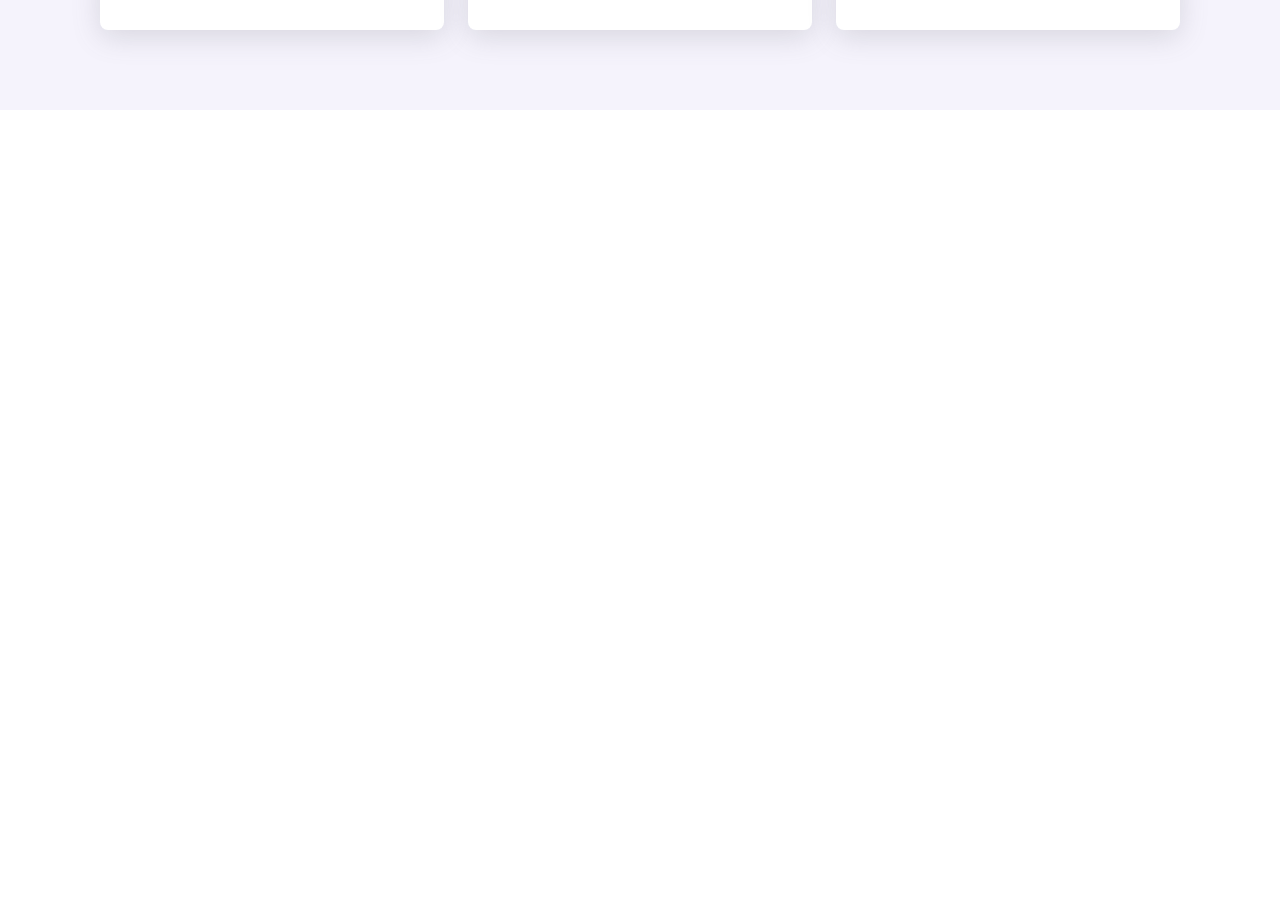
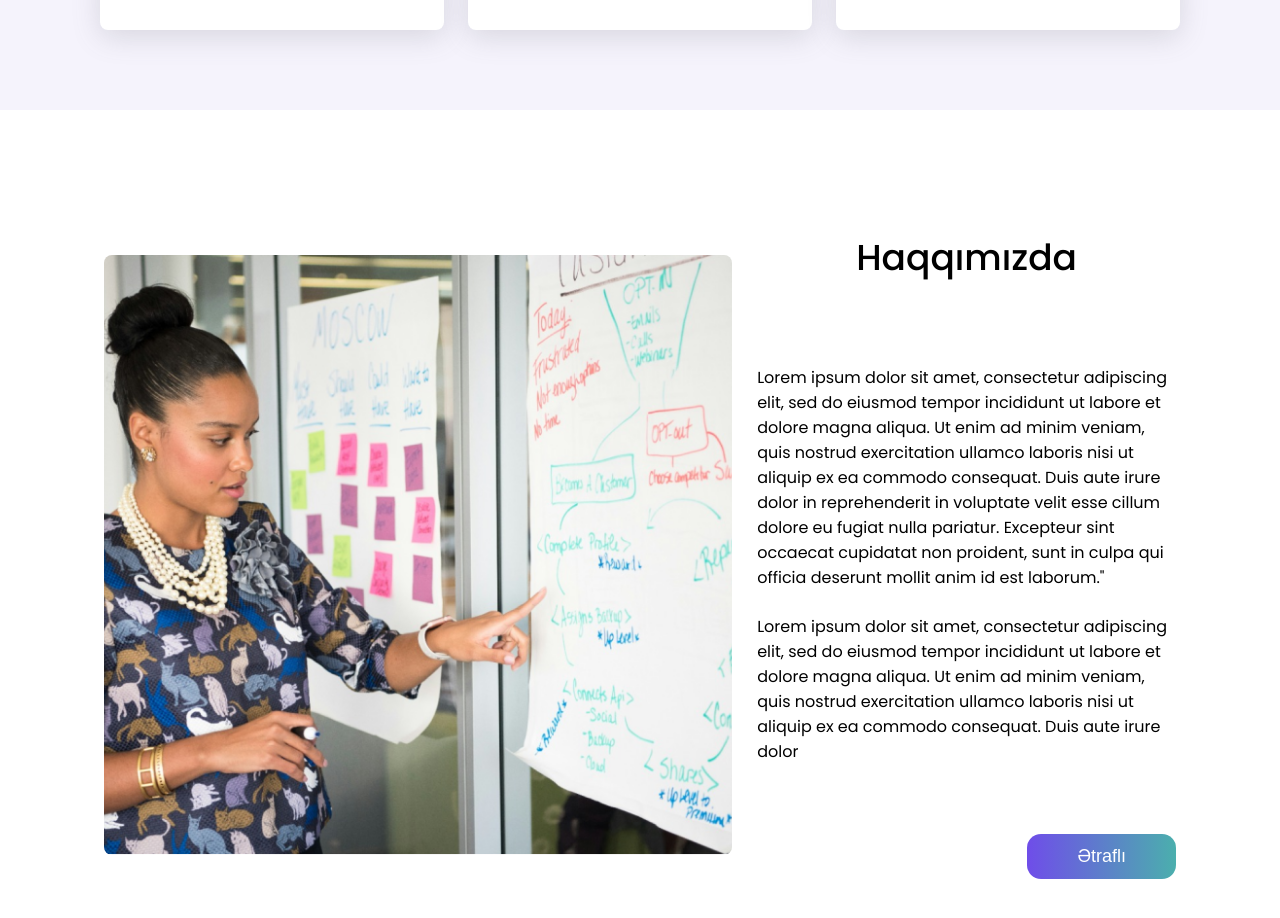
Before and after one commit to elturanshucai/3steps, a Next.js app: page / in a window 1280 px wide. Shown: the part 1550-2468 px from the top of the page. Before the commit the page ends 1660 px from the top, so only its background shows below. Built offline with nearby package versions, Linux system fonts and the light colour scheme.

Commit message:
complete about section

```diff
--- a/src/app/page.js
+++ b/src/app/page.js
@@ -1,3 +1,4 @@
+import About from "@/components/about/About";
 import HomePage from "@/components/home/HomePage";
 import Services from "@/components/services/Services";
 
@@ -6,6 +7,7 @@ export default function Home() {
     <main>
       <HomePage />
       <Services/>
+      <About/>
     </main>
   );
 }
--- /dev/null
+++ b/src/components/about/About.jsx
@@ -0,0 +1,24 @@
+import Image from 'next/image'
+import styles from './about.module.css'
+
+const About = () => {
+    return (
+        <section id='about' className={styles.about}>
+            <div className={styles.imageDiv}>
+                <Image fill alt='about' src="/about.png" />
+            </div>
+            <div className={styles.aboutContent}>
+                <h1 className={styles.title}>Haqqımızda</h1>
+                <div className={styles.contentText}>
+                    <p>Lorem ipsum dolor sit amet, consectetur adipiscing elit, sed do eiusmod tempor incididunt ut labore et dolore magna aliqua. Ut enim ad minim veniam, quis nostrud exercitation ullamco laboris nisi ut aliquip ex ea commodo consequat. Duis aute irure dolor in reprehenderit in voluptate velit esse cillum dolore eu fugiat nulla pariatur. Excepteur sint occaecat cupidatat non proident, sunt in culpa qui officia deserunt mollit anim id est laborum."</p>
+                    <p>Lorem ipsum dolor sit amet, consectetur adipiscing elit, sed do eiusmod tempor incididunt ut labore et dolore magna aliqua. Ut enim ad minim veniam, quis nostrud exercitation ullamco laboris nisi ut aliquip ex ea commodo consequat. Duis aute irure dolor </p>
+                </div>
+                <div className={styles.buttonDiv}>
+                    <button className={styles.button}>Ətraflı</button>
+                </div>
+            </div>
+        </section>
+    )
+}
+
+export default About
--- /dev/null
+++ b/src/components/about/about.module.css
@@ -0,0 +1,60 @@
+.about {
+    padding: 120px 104px;
+    display: flex;
+    gap: 25px;
+    align-items: center;
+}
+
+.imageDiv {
+    position: relative;
+    width: 60%;
+    height: 100%;
+    min-height: 600px;
+}
+
+.imageDiv img {
+    object-fit: cover;
+    border-radius: 8px;
+}
+
+.aboutContent {
+    width: 40%;
+    display: flex;
+    flex-direction: column;
+    justify-content: space-between;
+
+}
+
+.title {
+    font-size: 36px;
+    width: fit-content;
+    margin: 0 auto;
+    font-weight: 500;
+    margin-bottom: 80px;
+}
+
+.contentText {
+    display: flex;
+    flex-direction: column;
+    gap: 24px;
+}
+
+.buttonDiv {
+    display: flex;
+    justify-content: end;
+    margin-top: 70px;
+}
+
+.button {
+    display: flex;
+    align-self: flex-end;
+    background: rgb(111, 77, 233);
+    background: linear-gradient(90deg, rgba(111, 77, 233, 1) 0%, rgba(75, 175, 173, 1) 100%);
+    color: white;
+    border: none;
+    border-radius: 14px;
+    padding: 12px 50px;
+    font-size: 18px;
+    cursor: pointer;
+    font-weight: 300;
+}
--- a/src/components/services/services.module.css
+++ b/src/components/services/services.module.css
@@ -31,13 +31,13 @@
     transition: all 300ms;
 }
 
-.serviceItem:hover{
-    background: rgb(34, 209, 207);
-    background: linear-gradient(45deg, rgba(34, 209, 207, 1) 0%, rgba(188, 185, 255, 1) 92%);
+.serviceItem:hover {
+    background: rgb(57, 239, 240);
+    background: linear-gradient(60deg, rgba(57, 239, 240, 1) 0%, rgba(201, 186, 253, 1) 100%);
     color: white;
 }
 
-.serviceItem:hover img{
+.serviceItem:hover img {
     filter: brightness(200%);
     transition: all 300ms;
 }
```
Also changed, not shown: public/about.png (added).
